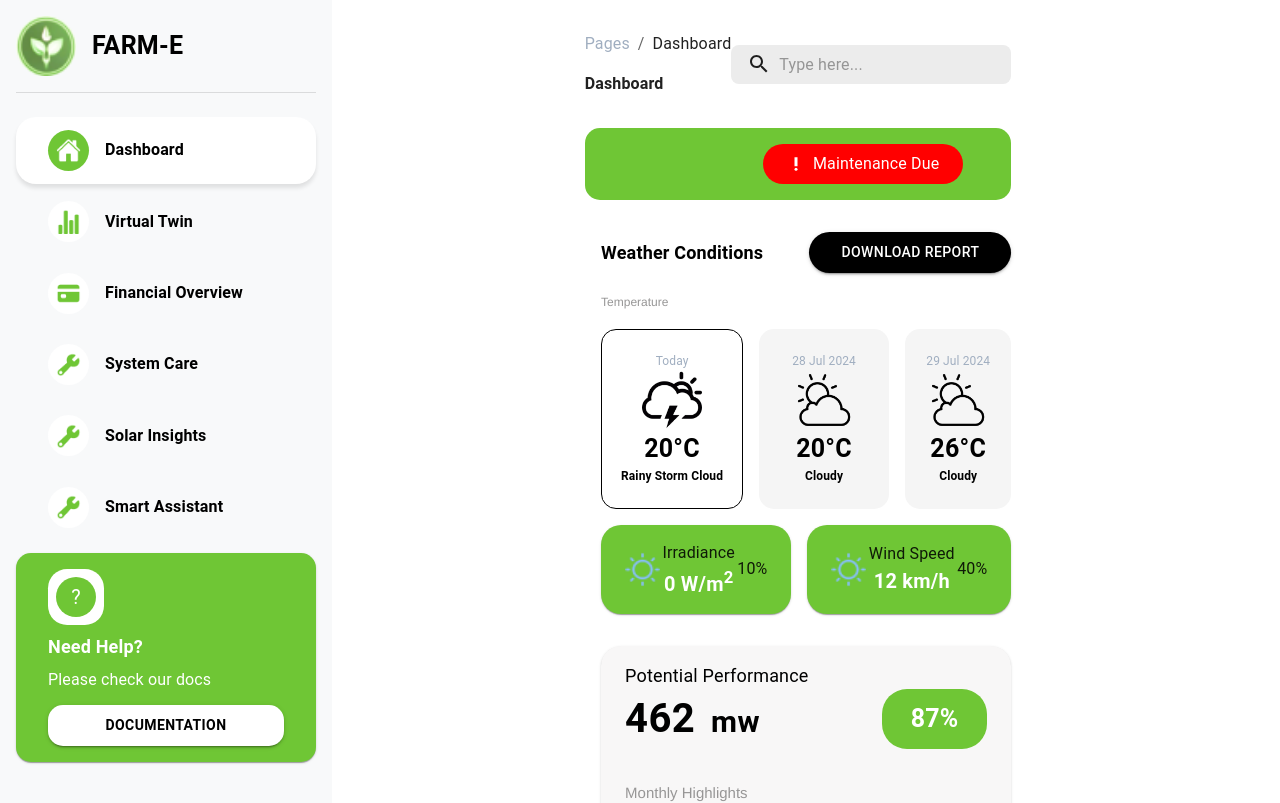
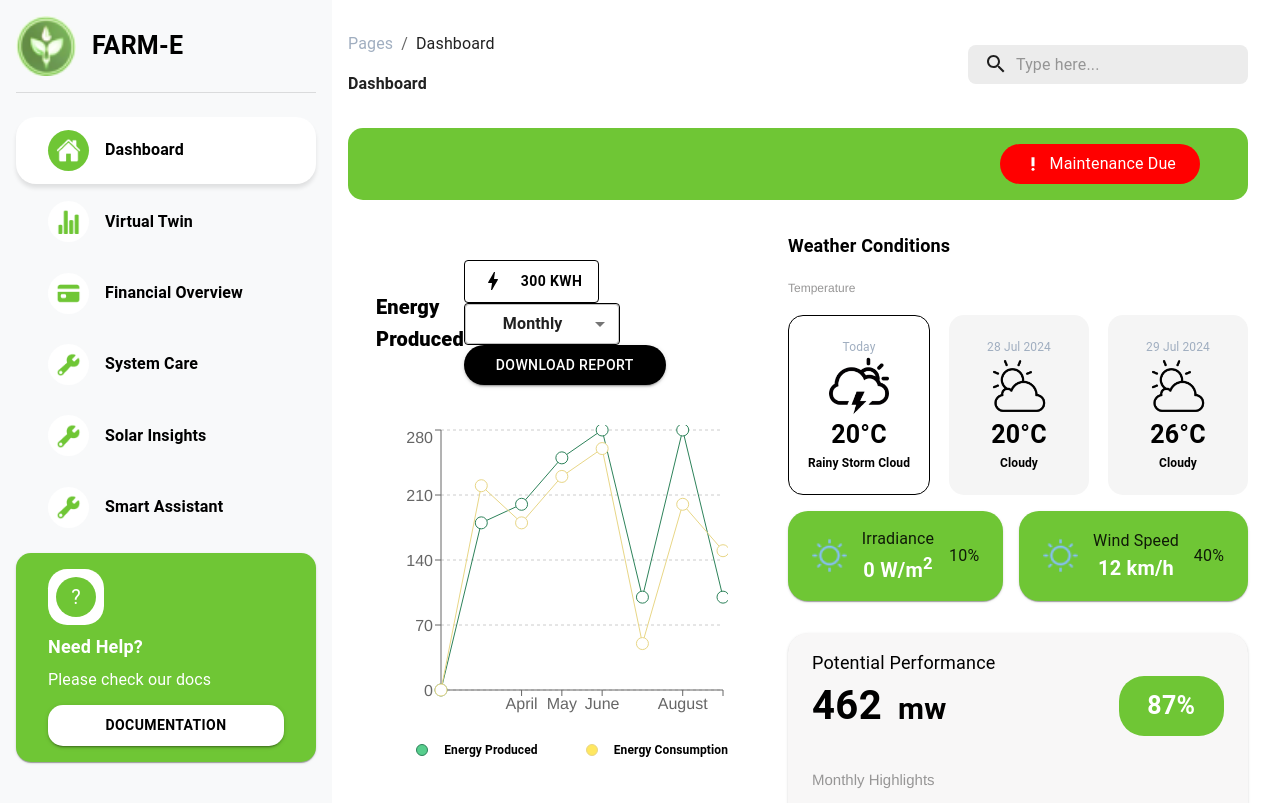
Before and after one commit to chenming7777/FarmE, a React (Vite) app in the folder farmE_frontend/: page /dashboard in a window 1280 px wide. Shown: the top 803 px of the page. Built offline with nearby package versions, Linux system fonts and the light colour scheme.

Commit message:
page: Dashboard chart

```diff
--- a/farmE_frontend/src/pages/dashboard/Dasboard.jsx
+++ b/farmE_frontend/src/pages/dashboard/Dasboard.jsx
@@ -1,6 +1,39 @@
 import Typography from "@mui/material/Typography";
 import PriorityHighIcon from "@mui/icons-material/PriorityHigh";
-import { Button, Card, Avatar } from "@mui/material";
+import {
+  Button,
+  Card,
+  Avatar,
+  Paper,
+  Box,
+  Select,
+  Divider,
+  MenuItem,
+} from "@mui/material";
+
+import {
+  LineChart,
+  Line,
+  XAxis,
+  YAxis,
+  CartesianGrid,
+  Tooltip,
+  Legend,
+  ResponsiveContainer,
+} from "recharts";
+
+import BoltIcon from "@mui/icons-material/Bolt";
+
+const energyData = [
+  { name: "", produced: 0, consumed: 0 },
+  { name: "March", produced: 180, consumed: 220 },
+  { name: "April", produced: 200, consumed: 180 },
+  { name: "May", produced: 250, consumed: 230 },
+  { name: "June", produced: 280, consumed: 260 },
+  { name: "July", produced: 100, consumed: 50 },
+  { name: "August", produced: 280, consumed: 200 },
+  { name: "", produced: 100, consumed: 150 },
+];
 
 const Dashboard = () => {
   return (
@@ -63,19 +96,190 @@ const Dashboard = () => {
         style={{
           display: "flex",
           justifyContent: "space-between",
+          gap: "2rem",
         }}
       >
         {/* Left Section */}
         <div
           style={{
-            flexGrow: 8,
+            flexGrow: 4,
           }}
-        ></div>
+        >
+          {/* Panel Section */}
+          <div></div>
+
+          {/* Chart Section */}
+          <div>
+            <Card
+              sx={{
+                p: 3.5,
+                borderRadius: 3,
+                // boxShadow: "rgba(149, 157, 165, 0.2) 0px 8px 24px",
+                boxShadow: "none",
+              }}
+            >
+              <Box
+                display="flex"
+                justifyContent="space-between"
+                alignItems="center"
+                // mb={2}
+              >
+                <Typography
+                  variant="h6"
+                  sx={{
+                    color: "#000",
+                    fontWeight: "900",
+                  }}
+                >
+                  Energy Produced
+                </Typography>
+                <Box>
+                  <Button
+                    variant="outlined"
+                    sx={{
+                      mr: 2,
+                      py: 1,
+                      px: 2,
+                      color: "#000",
+                      border: "1px solid #000",
+                      fontWeight: "bold",
+                    }}
+                  >
+                    <BoltIcon
+                      sx={{
+                        mr: 2,
+                      }}
+                    />
+                    300 kWh
+                  </Button>
+                  <Select
+                    size="small"
+                    defaultValue="monthly"
+                    sx={{
+                      height: "100%",
+                      mr: 2,
+                      px: 3,
+                      border: "1px solid #000",
+                      fontWeight: "bold",
+                    }}
+                  >
+                    <MenuItem value="monthly">Monthly</MenuItem>
+                    <MenuItem value="weekly">Weekly</MenuItem>
+                  </Select>
+                  <Button
+                    variant="contained"
+                    sx={{
+                      backgroundColor: "#000",
+                      padding: "0.5rem 2rem",
+                      borderRadius: 25,
+                    }}
+                  >
+                    Download Report
+                  </Button>
+                </Box>
+              </Box>
+              <Box
+                sx={{
+                  marginY: 5,
+                }}
+              ></Box>
+              <ResponsiveContainer width="100%" height={300}>
+                <LineChart data={energyData}>
+                  <CartesianGrid strokeDasharray="3 3" vertical={false} />
+                  <XAxis dataKey="name" />
+                  <YAxis />
+                  <Tooltip />
+                  {/* <Legend /> */}
+                  <Line
+                    type="linear"
+                    dataKey="produced"
+                    dot={{
+                      r: 6,
+                      stroke: "#2D825A",
+                    }}
+                    stroke="#2D825A"
+                    activeDot={{ r: 8 }}
+                  />
+                  <Line
+                    type="linear"
+                    dataKey="consumed"
+                    stroke="#E8D686"
+                    dot={{
+                      r: 6,
+                    }}
+                  />
+                </LineChart>
+              </ResponsiveContainer>
+              <Box
+                sx={{
+                  display: "flex",
+                  justifyContent: "end",
+                  mt: 2,
+                  gap: "3rem",
+                }}
+              >
+                <Box
+                  sx={{
+                    display: "flex",
+                    alignItems: "center",
+                    gap: "1rem",
+                  }}
+                >
+                  <div
+                    style={{
+                      width: "10px",
+                      height: "10px",
+                      backgroundColor: "#57CE8D",
+                      borderRadius: "50%",
+                      border: "1px solid #2D825A",
+                    }}
+                  ></div>
+                  <Typography
+                    sx={{
+                      fontSize: "12px",
+                      color: "#000",
+                      fontWeight: "bold",
+                    }}
+                  >
+                    Energy Produced
+                  </Typography>
+                </Box>
+                <Box
+                  sx={{
+                    display: "flex",
+                    alignItems: "center",
+                    gap: "1rem",
+                  }}
+                >
+                  <div
+                    style={{
+                      width: "10px",
+                      height: "10px",
+                      backgroundColor: "#FFE760",
+                      borderRadius: "50%",
+                      border: "1px solid #E8D686",
+                    }}
+                  ></div>
+                  <Typography
+                    sx={{
+                      fontSize: "12px",
+                      color: "#000",
+                      fontWeight: "bold",
+                    }}
+                  >
+                    Energy Consumption
+                  </Typography>
+                </Box>
+              </Box>
+            </Card>
+          </div>
+        </div>
 
         {/* Right Section */}
         <div
           style={{
-            flexGrow: 1,
+            flexGrow: 5,
+            minWidth: "460px",
           }}
         >
           {/* Weather Conditions */}
@@ -96,7 +300,7 @@ const Dashboard = () => {
               >
                 Weather Conditions
               </Typography>
-              <Button
+              {/* <Button
                 variant="contained"
                 sx={{
                   backgroundColor: "#000",
@@ -105,7 +309,7 @@ const Dashboard = () => {
                 }}
               >
                 Download Report
-              </Button>
+              </Button> */}
             </div>
             <div
               style={{
```
